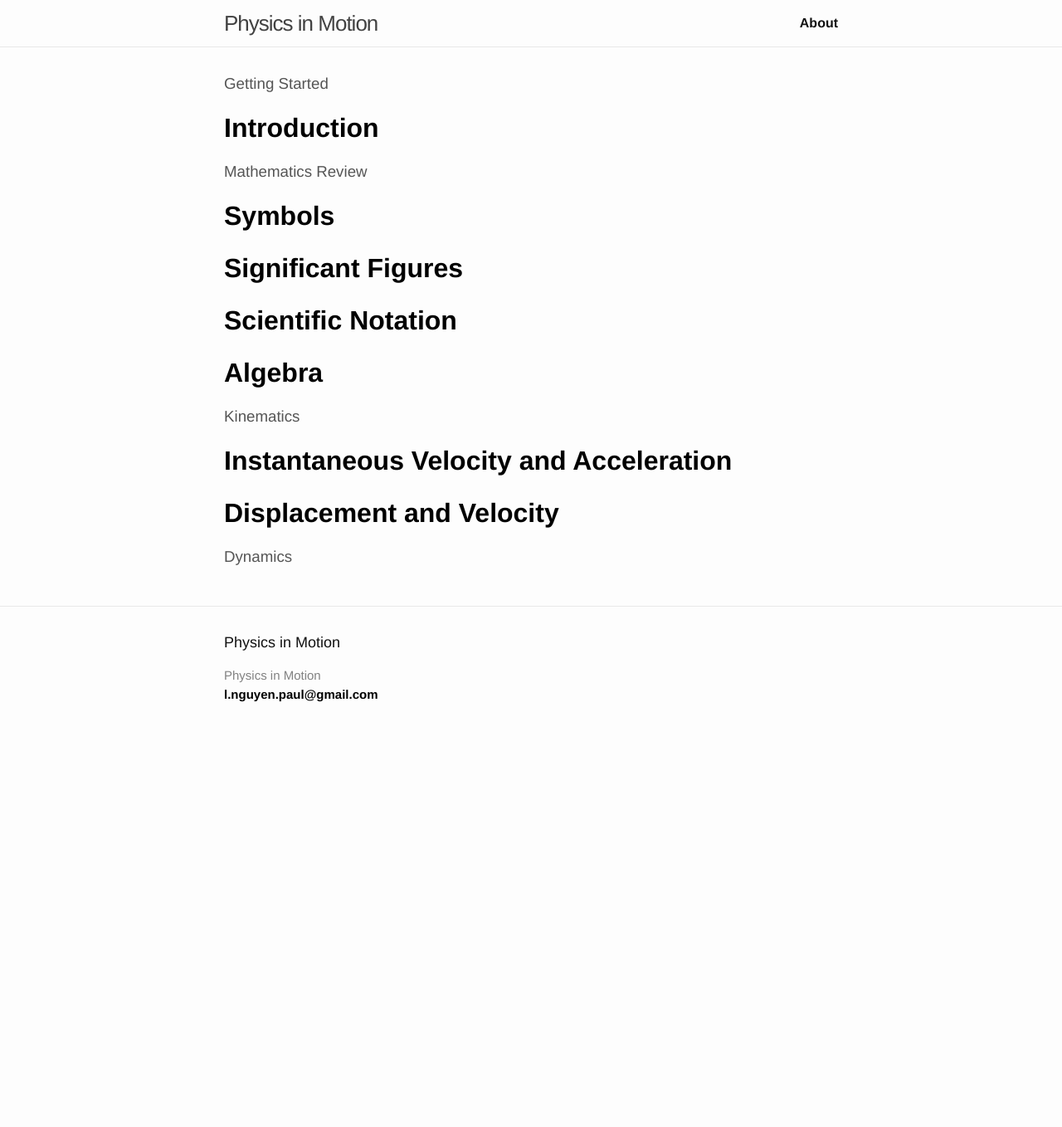
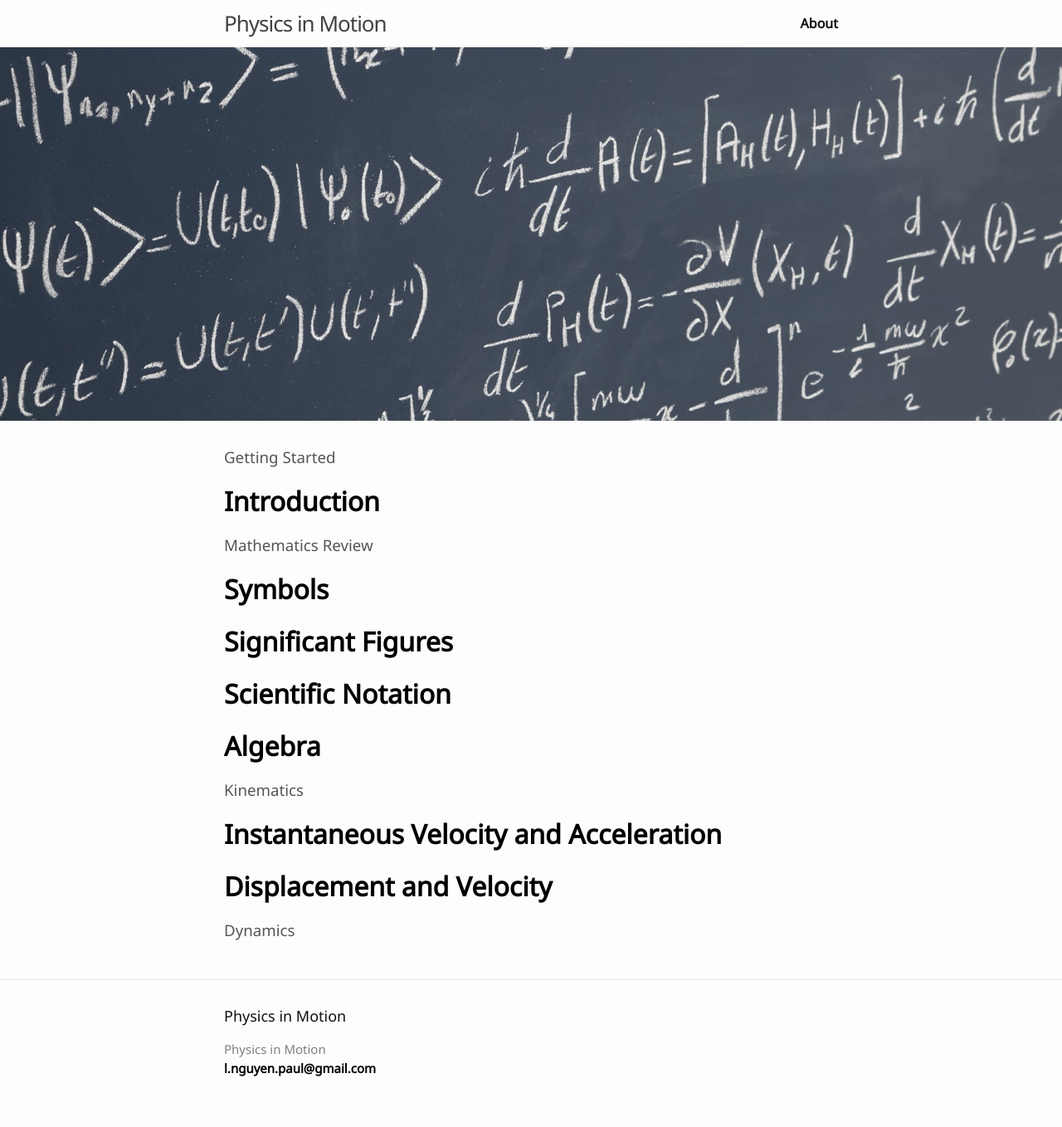
Before and after one commit to LeNPaul/physics-in-motion-old, a Jekyll site: the page built from index.html, in a window 1280 px wide. Shown: the whole page at 83% size. Built offline with Jekyll 4.4.1, drawn with Linux system fonts in a browser that asks for light colours; before the commit the page ends 908 px from its top, so only the background shows below that.

Commit message:
Add header image and fonts

```diff
--- a/_config.yml
+++ b/_config.yml
@@ -1,8 +1,8 @@
 title:             Physics in Motion
 email:             l.nguyen.paul@gmail.com
 description:
-baseurl:           "/physics-in-motion"
-url:               "https://lenpaul.github.io"
+baseurl:           #"/physics-in-motion"
+url:               #"https://lenpaul.github.io"
 twitter:           "paululele"
 github:            "lenpaul"
 
--- a/_includes/head.html
+++ b/_includes/head.html
@@ -7,7 +7,7 @@
   <meta name="description" content="{% if page.excerpt %}{{ page.excerpt | strip_html | strip_newlines | truncate: 160 }}{% else %}{{ site.description }}{% endif %}">
 
   <link rel="stylesheet" href="{{ "/css/main.css" | prepend: site.baseurl }}">
-  <link rel="stylesheet" href="https://fonts.googleapis.com/css?family=Oswald">
+  <link rel="stylesheet" href="https://fonts.googleapis.com/css?family=Noto+Sans|PT+Sans|Raleway|Roboto|Source+Sans+Pro|Ubuntu">
   <link rel="canonical" href="{{ page.url | replace:'index.html','' | prepend: site.baseurl | prepend: site.url }}">
   <link rel="alternate" type="application/rss+xml" title="{{ site.title }}" href="{{ "/feed.xml" | prepend: site.baseurl | prepend: site.url }}">
 </head>
--- a/_includes/splash-page.html
+++ b/_includes/splash-page.html
@@ -1,2 +1 @@
-<div style="background-image:url({{ site.url }}/images/hubble.jpg);height: 66vh;">
-</div>
+<div class="splash-page" style="background-image:url({{ site.url }}/images/quantum.jpg)"></div>
--- a/_layouts/default.html
+++ b/_layouts/default.html
@@ -7,7 +7,7 @@
 
     {% include header.html %}
 
-    <!--{% include splash-page.html %}-->
+    {% include splash-page.html %}
 
     <div class="page-content">
       <div class="wrapper">
--- a/_sass/_layout.scss
+++ b/_sass/_layout.scss
@@ -162,7 +162,15 @@
     }
 }
 
+/*
+  Splash page
+*/
 
+.splash-page {
+	background-size: cover;
+	background-repeat: no-repeat;
+	height: 50vh;
+}
 
 /**
  * Page content
--- a/css/main.scss
+++ b/css/main.scss
@@ -6,7 +6,7 @@
 
 
 // Our variables
-$base-font-family: "Helvetica Neue", Helvetica, Arial, sans-serif;
+$base-font-family: 'Noto Sans', Helvetica, Arial, sans-serif;
 $base-font-size:   16px;
 $base-font-weight: 400;
 $small-font-size:  $base-font-size * 0.875;
```
Also changed, not shown: images/quantum.jpg (added).
